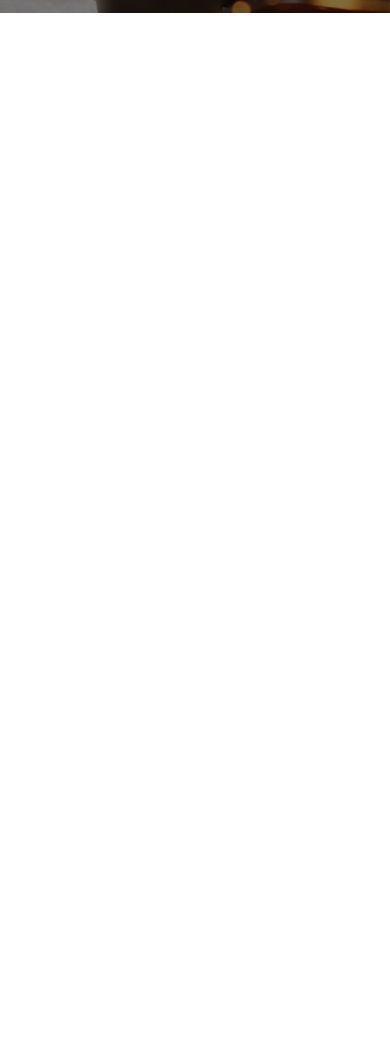
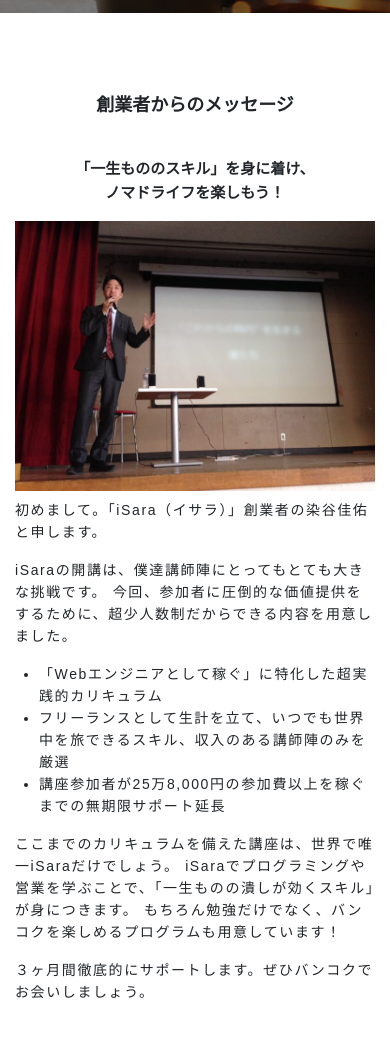
Before and after one commit to micmic541/isara.github.oi, a plain HTML site: page index.html in a window 390 px wide. Shown: the part 10864-11901 px from the top of the page. Before the commit the page ends 10877 px from the top, so only its background shows below. Drawn offline with nearby package versions, Linux system fonts and the light colour scheme.

Commit message:
2021.01.08 update 1

```diff
--- a/css/style.css
+++ b/css/style.css
@@ -1042,6 +1042,31 @@ navbar {
 
 .concept2 .textt { display: none; }
 
+/*message*/
+/*change in responsive*/
+
+.message .sub_title h2 {
+	font-weight: 600;
+
+	font-size: 28px;
+	line-height: 40px;
+}
+
+.message .sub_title p {
+	font-weight: 600;
+
+	font-size: 20px;
+	line-height: 32px;
+}
+
+.message .flex_box {
+	font-weight: 400;
+	letter-spacing: .1rem;
+
+	font-size: 14px;
+	line-height: 22px;
+}
+
 
 
 /**43h **/
@@ -1418,6 +1443,18 @@ circle::afterとbeforeが、謎にdisplayのcssに適応するせいで、displa
 	.concept2 .sub_title h2 {
 		font-size: 24px;
 		line-height: 38px;
+	}
+
+	/*message*/
+	/*change in responsive*/
+
+	.message .sub_title h2 {
+		font-size: 24px;
+	}
+
+	.message .sub_title p {
+		font-size: 16px;
+		line-height: 26px;
 	}
 
 
@@ -2096,8 +2133,28 @@ circle::afterとbeforeが、謎にdisplayのcssに適応するせいで、displa
 
 	.concept2 .textt { display: inline; }
 
-
-
+	/*message*/
+	/*change in responsive*/
+
+	.message .sub_title h2 {
+		font-size: 18px;
+	}
+
+	.message .sub_title p {
+		font-size: 15px;
+		line-height: 24px;
+	}
+
+	.message .flex_box {
+		padding-top: 0 !important;
+		padding-right: 0 !important;
+		padding-left: 0 !important;
+	}
+
+	.message .contents, .message .img {
+		padding-right: 0 !important;
+		padding-left: 0 !important;
+	}
 }
 
 
--- a/index.html
+++ b/index.html
@@ -709,11 +709,37 @@
 		</div><!--/.concept2 id-->
 		</section><!--/.concept2-------------------------->
 
-		<section class="15">
-		</section>
+		<section class="message bg-white">
+			<div class="wrapper py-5 container-fluid">
+				<div class="sub_title">
+					<h2 class="py-4">創業者からのメッセージ</h2>
+					<p>「一生もののスキル」を身に着け、<br>ノマドライフを楽しもう！</p>
+				</div><!--/.sub_title-->
+				<div class="flex_box pt-4 mx-auto col-xl-10 col-12">
+					<div class="flex_item d-flex flex-lg-row flex-md-column flex-column justify-content-center">
+						<div class="img col-lg-2 col-12">
+							<img class="img-fluid" src="img/IMG_1139-768x576.jpg" alt="">
+						</div><!--/.img-->
+						<div class="contents pt-lg-0 pt-md-5 pt-sm-2 pt-2 col-lg-7 col-12">
+							<p>初めまして。「iSara（イサラ）」創業者の染谷佳佑と申します。</p>
+							<p>iSaraの開講は、僕達講師陣にとってもとても大きな挑戦です。
+							今回、参加者に圧倒的な価値提供をするために、超少人数制だからできる内容を用意しました。</p>
+							<ul class="pl-4">
+								<li>「Webエンジニアとして稼ぐ」に特化した超実践的カリキュラム</li>
+								<li>フリーランスとして生計を立て、いつでも世界中を旅できるスキル、収入のある講師陣のみを厳選</li>
+								<li>講座参加者が25万8,000円の参加費以上を稼ぐまでの無期限サポート延長</li>
+							</ul>
+							<p>ここまでのカリキュラムを備えた講座は、世界で唯一iSaraだけでしょう。 iSaraでプログラミングや営業を学ぶことで、「一生ものの潰しが効くスキル」が身につきます。
+							もちろん勉強だけでなく、バンコクを楽しめるプログラムも用意しています！</p>
+							<p>３ヶ月間徹底的にサポートします。ぜひバンコクでお会いしましょう。</p>
+						</div><!--/.contents-->
+					</div><!--/.flex_item-->
+				</div><!--/.flex_box-->
+			</div><!--/.wrapper-->
+		</section><!--/.message--------------------------->
 
-		<section class="16">
-		</section>
+		<section class="form">
+		</section><!--/.form------------------------------>
 
 		<section class="17">
 		</section>
```
